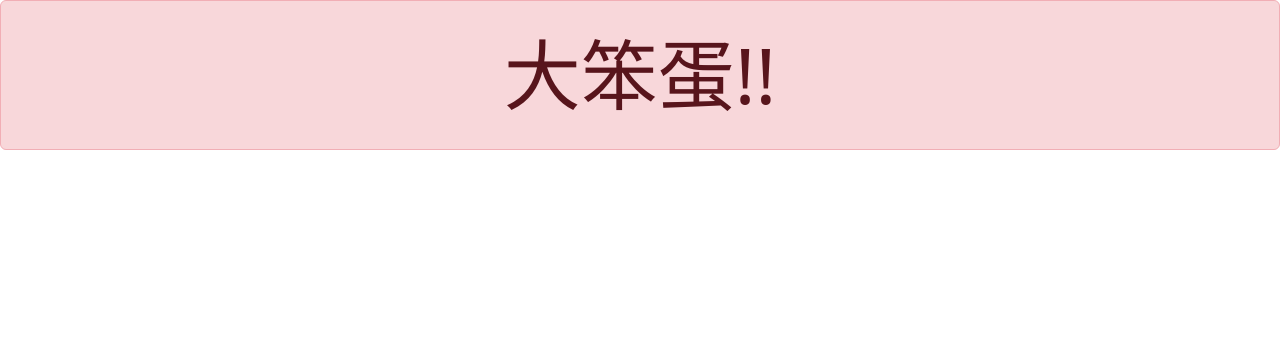
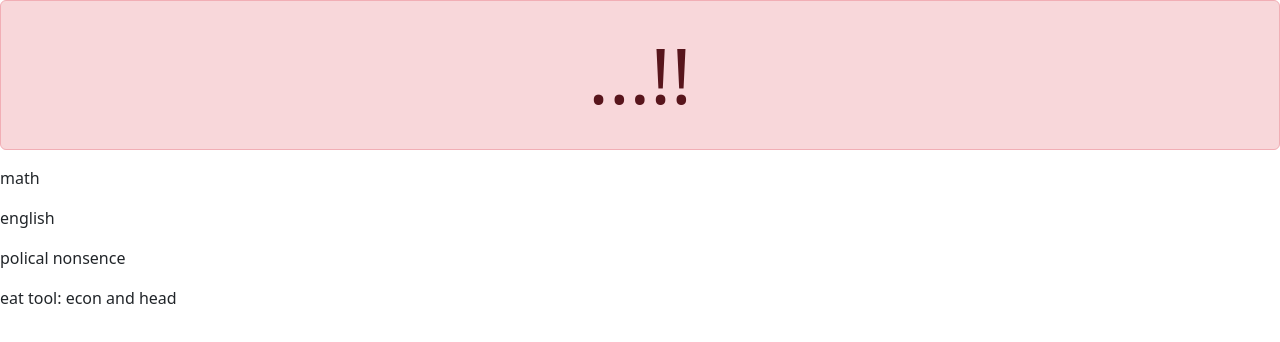
Before and after one commit to Trevixj/Trevixj.github.io, a plain HTML site: page index.html in a window 1280 px wide. Drawn offline with nearby package versions, Linux system fonts and the light colour scheme.

Commit message:
final time

```diff
--- a/index.html
+++ b/index.html
@@ -2,13 +2,18 @@
 <html lang="en">
      <head>
           <meta charset="UTF-8"/>
-          <title>薛宝钗</title>
+          <title>url</title>
           <link rel="stylesheet" href="https://cdn.jsdelivr.net/npm/bootstrap@5.3.0-alpha1/dist/css/bootstrap.min.css">
      </head>
 
      <body>
           <div class="alert alert-danger" role="alert" style="font-size:77px; text-align:center;">
-               大笨蛋!!
+               ...!!
           </div>
+          <p>math</p>
+          <p>english</p>
+          <p>polical nonsence</p>
+          <p>eat tool: econ and head</p>
      </body>
+
 </html>
```
